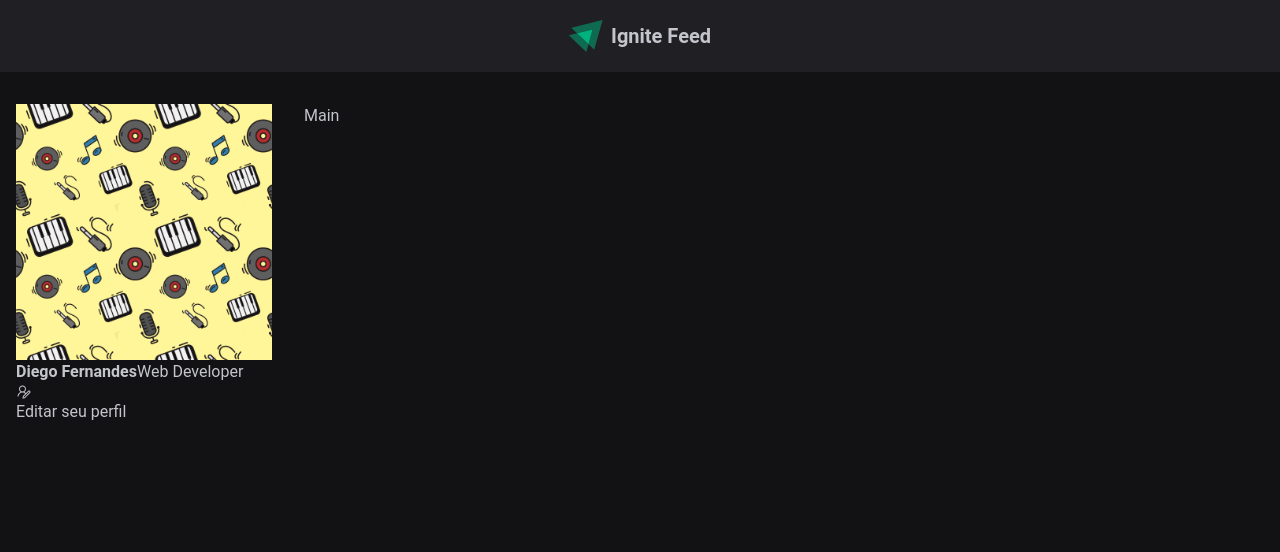
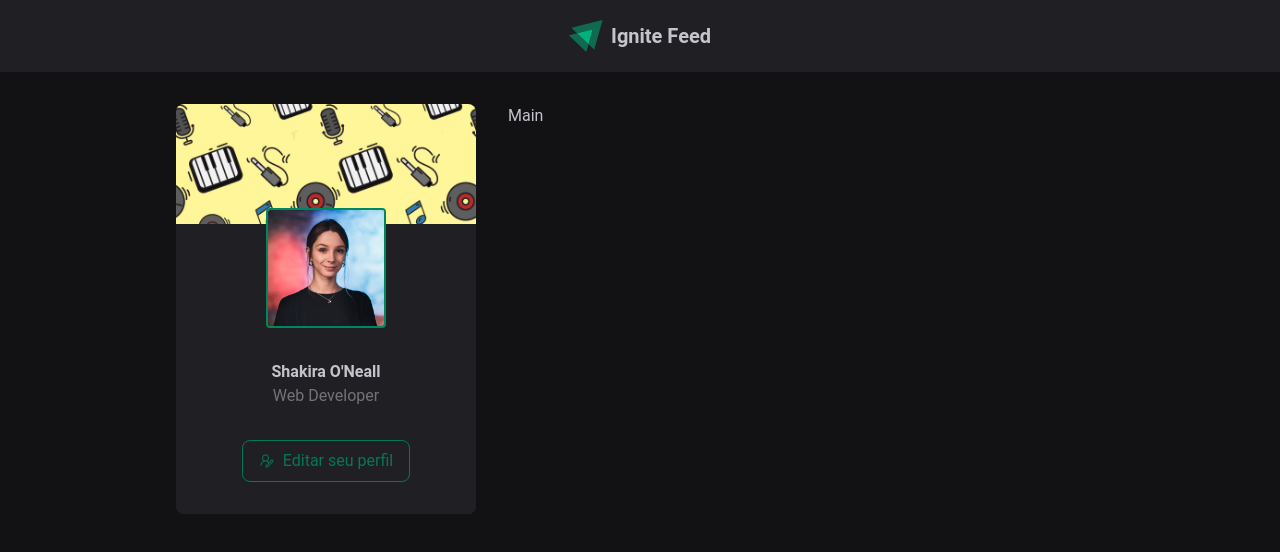
Before and after one commit to felipetozo/ignite-feed, a Next.js app: page / in a window 1280 px wide. Shown: the top 552 px of the page. Built offline with nearby package versions, Linux system fonts and the light colour scheme.

Commit message:
sidebar added

```diff
--- a/src/app/components/Sidebar/Sidebar.module.css
+++ b/src/app/components/Sidebar/Sidebar.module.css
@@ -1,3 +1,70 @@
 .sidebar {
+    background-color: var(--gray-800);
+    border-radius: 0.5rem;
+    overflow: hidden;
+    display: flex;
+    flex-direction: column;
+    width: 100%;
+}
 
+.cover {
+    width: 100%;
+    height: 7.5rem;
+    object-fit: cover;
 }
+
+.profile {
+    display: flex;
+    flex-direction: column;
+    width: 100%;
+    text-align: center;
+    gap: 1rem;
+}
+
+.profilePicture {
+    display: flex;
+    position: relative;
+    left: 50%;
+    transform: translate(-50%, -1rem);
+    border: 2px solid var(--green-500);
+    overflow: hidden;
+    border-radius: 0.25rem;
+}
+
+.profile p {
+    display: flex;
+    flex-direction: column;
+}
+
+.profile span:last-child {
+    opacity: 0.50
+}
+
+.sidebar footer {
+    background-color: var(--gray-800);
+    margin-top: 1px solid var(--green-500);
+    width: 100%;
+    padding: 2rem 0;
+    display: flex;
+    align-items: center;
+    justify-content: center;
+}
+
+.sidebar footer a {
+    width: 100%;
+    display: flex;
+    align-items: center;
+    width: max-content;
+    padding: 0.5rem 1rem;
+    border: 1px solid var(--green-500);
+    border-radius: 0.5rem;
+    color: var(--green-500);
+    opacity: 0.85;
+    gap: 0.5rem;
+}
+
+.sidebar footer a:hover {
+    background-color: var(--green-500);
+    color: var(--gray-100);
+    opacity: 1;
+}
--- a/src/app/components/Sidebar/Sidebar.tsx
+++ b/src/app/components/Sidebar/Sidebar.tsx
@@ -10,17 +10,27 @@ function Sidebar() {
                 width={800}
                 height={300}
                 alt="Ignite Feed"
+                className={styles.cover}
             />
 
             <div className={styles.profile}>
-                <strong>Diego Fernandes</strong>
-                <span>Web Developer</span>
+                <Image
+                    src="/avatar005.jpg"
+                    width={120}
+                    height={120}
+                    alt="Profile Picture"
+                    className={styles.profilePicture}
+                />
+                <p>
+                    <strong>Shakira O'Neall</strong>
+                    <span>Web Developer</span>
+                </p>
             </div>
 
             <footer>
                 <a href="/">
-                <LiaUserEditSolid />
-                Editar seu perfil
+                    <LiaUserEditSolid />
+                    Editar seu perfil
                 </a>
             </footer>
         </aside>
--- a/src/app/globals.css
+++ b/src/app/globals.css
@@ -19,6 +19,7 @@
   margin: 0;
   padding: 0;
   box-sizing: border-box;
+  transition: all 0.2s ease;
 }
 
 body {
--- a/src/app/page.module.css
+++ b/src/app/page.module.css
@@ -1,10 +1,10 @@
 .wrapper {
     display: grid;
-    grid-template-columns: 256px 1fr;
-    width: 100%;
+    grid-template-columns: 300px 1fr;
+    width: 75%;
     justify-content: center;
     gap: 2rem;
     align-items: flex-start;
-    margin: 2rem auto;
-    padding: 0 1rem;
+    margin: 0 auto;
+    padding: 2rem 1rem;
 }
```
